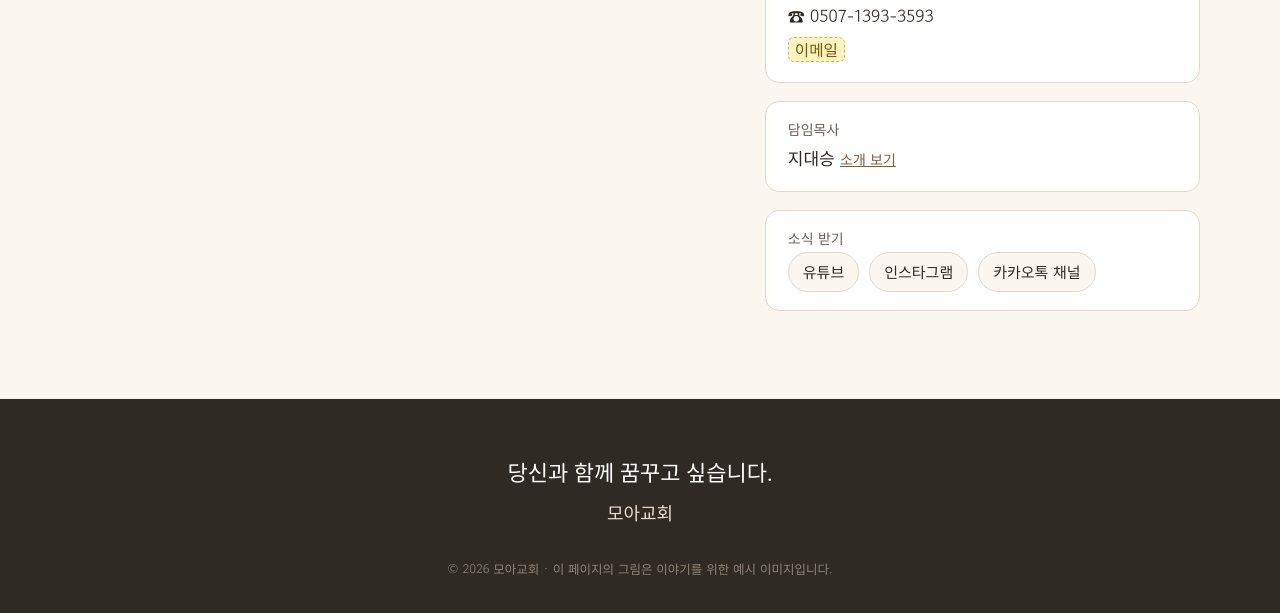
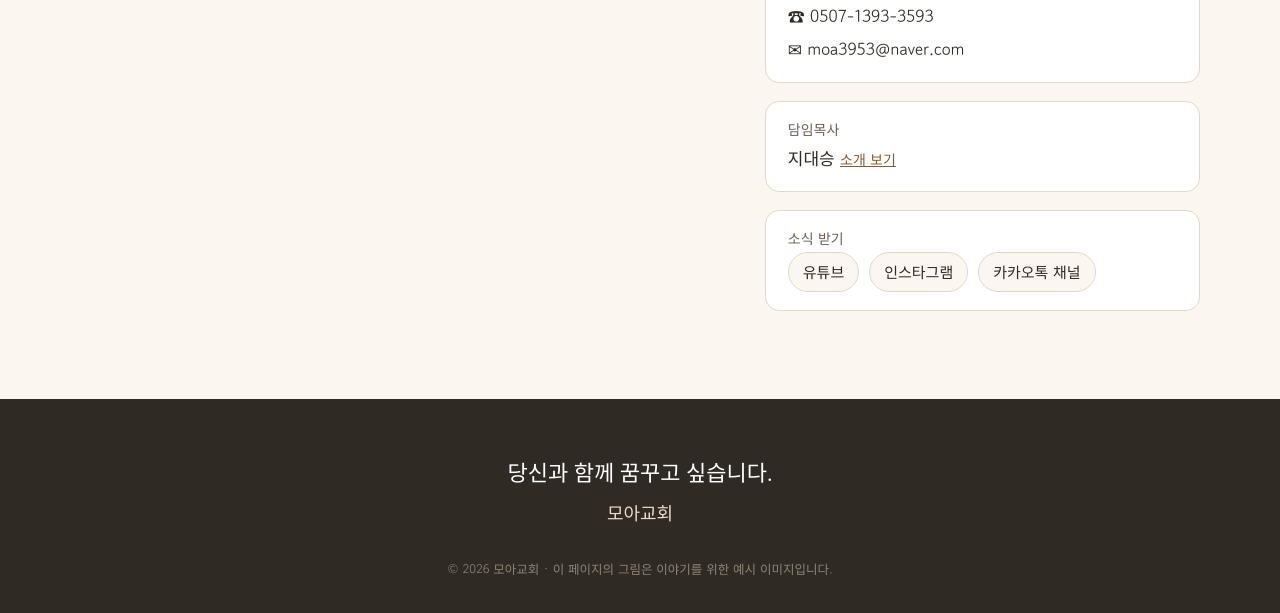
Before and after one commit to edan84winters/moachurch, a plain HTML site: page index.html in a window 1280 px wide. Shown: the part 7620-8233 px from the top of the page. Drawn offline with Linux system fonts and the light colour scheme; a web font is replaced by a local one.

Commit message:
연락처에 이메일 추가
Co-Authored-By: Claude Opus 5.5 <noreply@anthropic.com>

```diff
--- a/index.html
+++ b/index.html
@@ -436,7 +436,7 @@
           <div><h3>주차</h3>
             <p>건물 주차장 2대 가능<br>건물 앞이나 주변 도로, 또는 공영주차장(약 420m, 걸어서 6분) 이용</p>
           </div>
-          <div><h3>연락처</h3><p><a href="tel:050713933593" style="text-decoration:none">☎ 0507-1393-3593</a></p><p><span class="todo">이메일</span></p></div>
+          <div><h3>연락처</h3><p><a href="tel:050713933593" style="text-decoration:none">☎ 0507-1393-3593</a></p><p><a href="mailto:moa3953@naver.com" style="text-decoration:none">✉ moa3953@naver.com</a></p></div>
           <div><h3>담임목사</h3><p>지대승 <a href="#pastor" style="font-size:14px;color:var(--accent)">소개 보기</a></p></div>
           <div><h3>소식 받기</h3>
             <div class="sns" style="background:none;border:0;padding:0">
```
